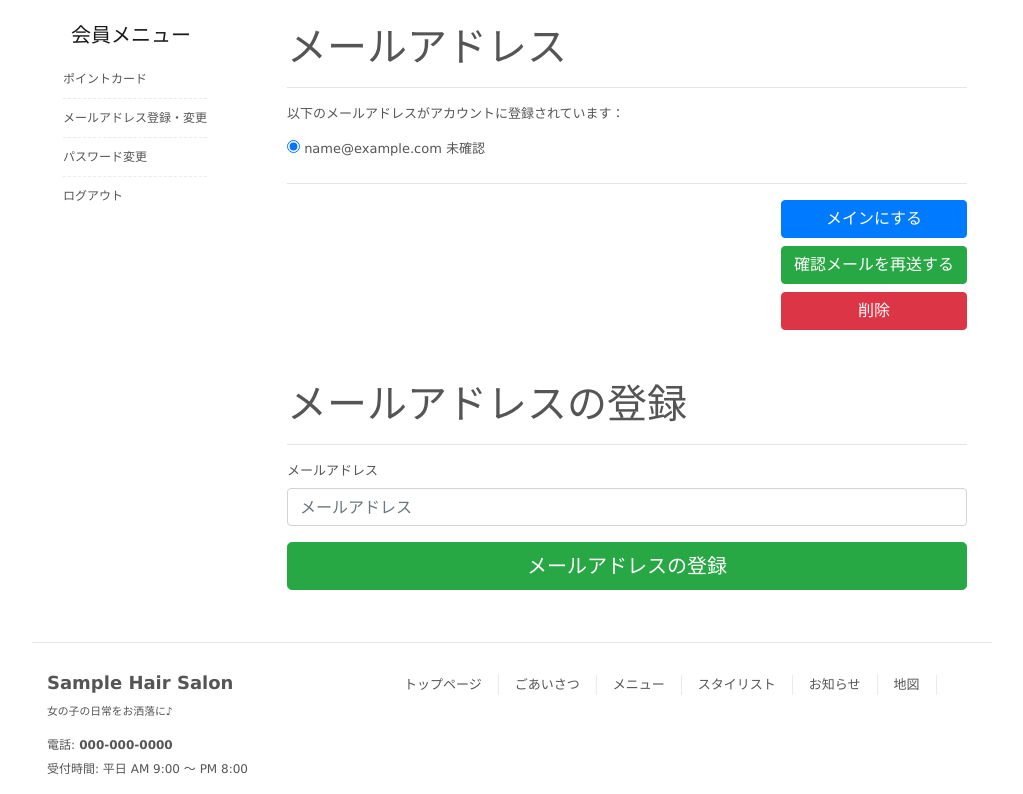
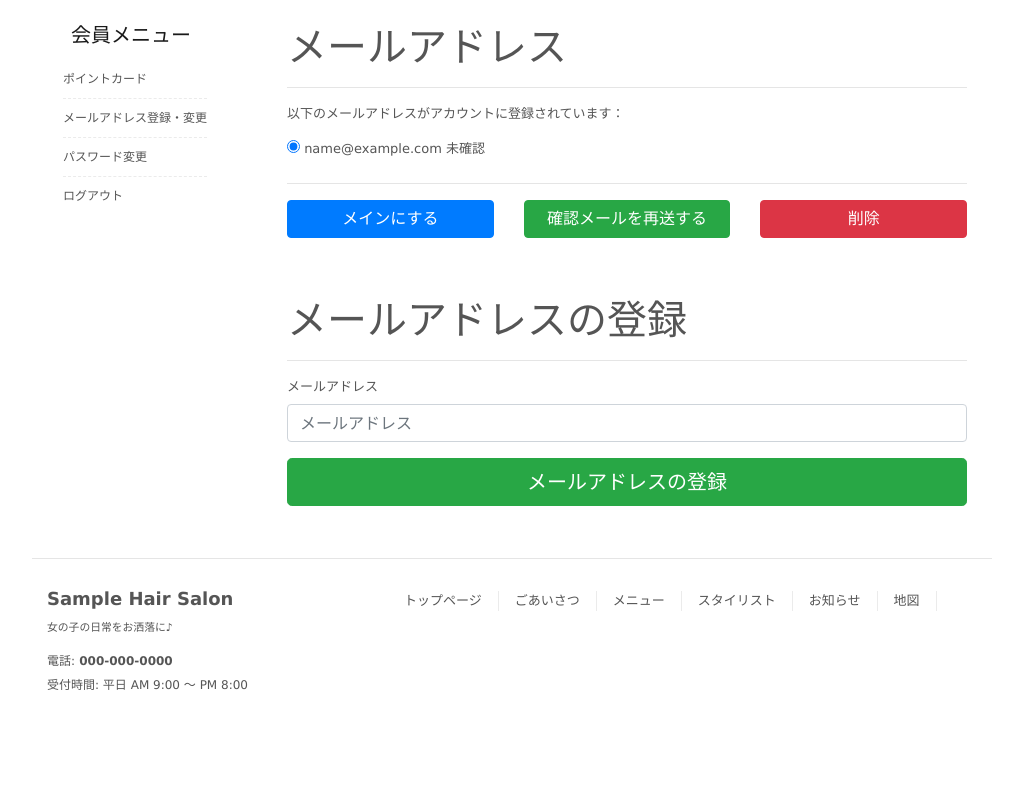
Before and after one commit to nakarun/hairsalon, a Django app: page /accounts/email/ in a window 1280 px wide. Shown: the part 278-1072 px from the top of the page, without its empty margins (128-1151 px from the left). After the commit the page ends 968 px from the top, so only its background shows below. Run offline with Django 3.2, Linux system fonts and the light colour scheme; the visitor is signed in with stand-in values (Sample User, id 1); data comes from the database, SQL or seed files in the repository; parts of the project's set-up code (start-up, migrations or seed data) failed here and were passed over; some libraries are stand-ins or nearby versions.

Commit message:
レスポンシブル対応 - メールアドレス登録ページのボタン

```diff
--- a/accounts/templates/account/email.html
+++ b/accounts/templates/account/email.html
@@ -41,16 +41,23 @@
         <hr>
         {% buttons %}
         <div class="buttonHolder">
-            <div class="button-lined">
+            <div class="container p-0">
+                <div class="row">
+                    <div class="col-sm pb-2">
                 <button class="secondaryAction btn btn-primary btn-block" type="submit" name="action_primary" >
                     {% trans 'Make Primary' %}
-                </button>
+                </button></div>
+                    <div class="col-sm pb-2">
                 <button class="secondaryAction btn btn-success btn-block" type="submit" name="action_send" >
                     {% trans 'Re-send Verification' %}
                 </button>
+                    </div>
+                    <div class="col-sm pb-2">
                 <button class="primaryAction btn btn-danger btn-block" type="submit" name="action_remove" >
                     {% trans 'Remove' %}
                 </button>
+                    </div>
+                </div>
             </div>
         </div>
         {% endbuttons %}
```
